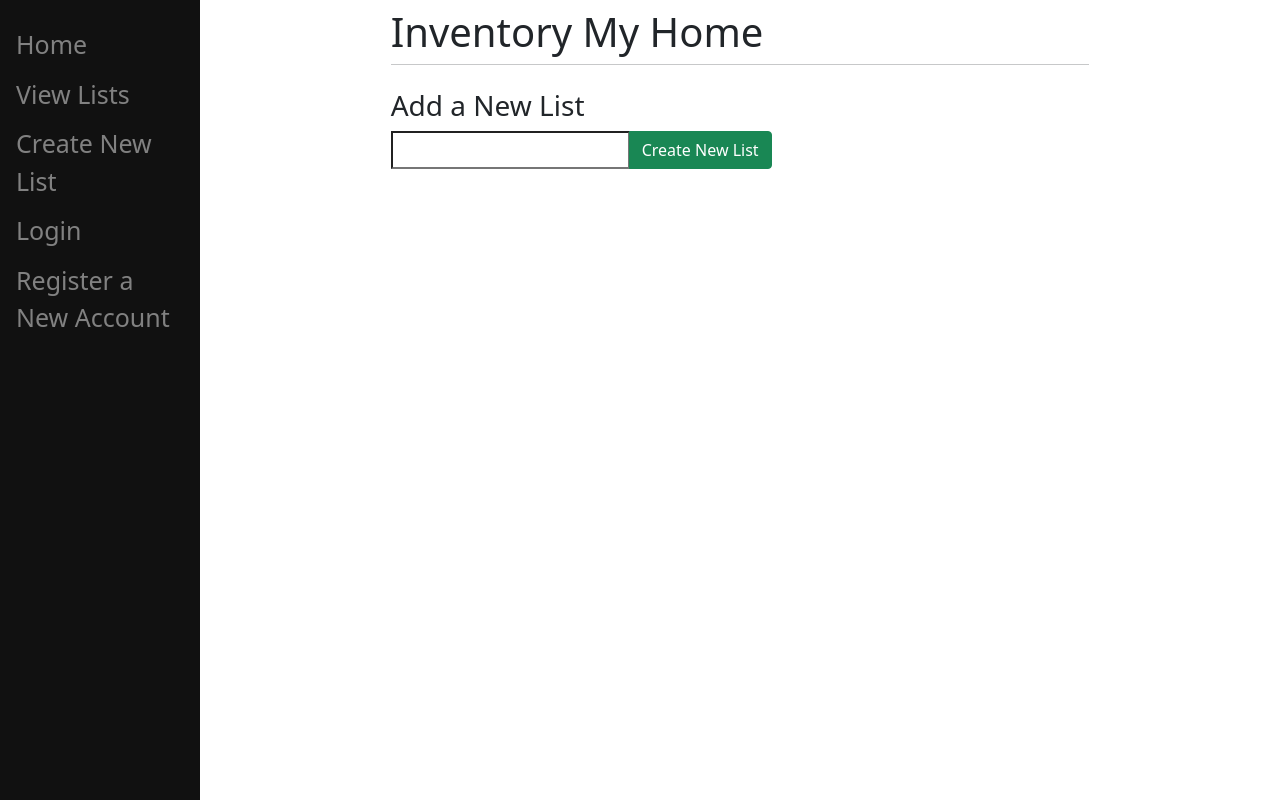
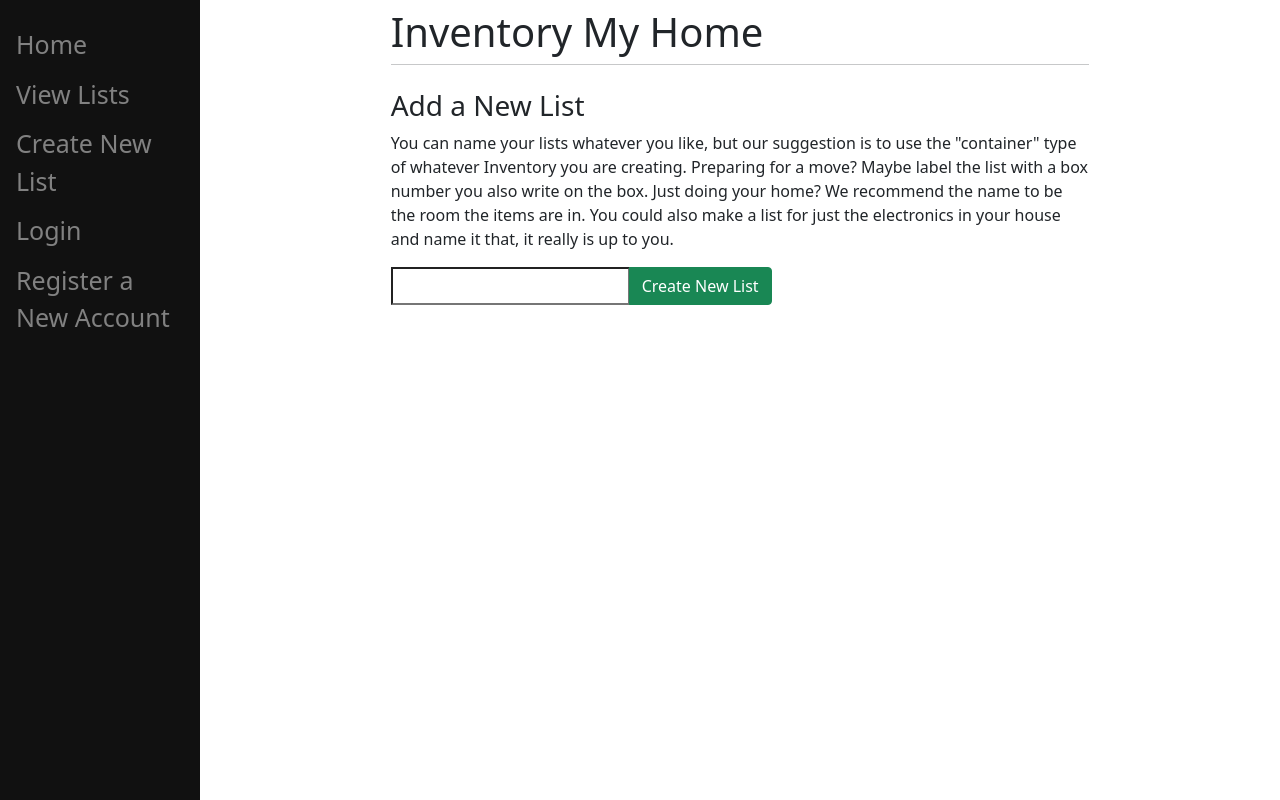
Before and after one commit to jdiket/InventoryMyHome_BackEnd, a Django app: page /create in a window 1280 px wide. Run offline with Django 3.2, Linux system fonts and the light colour scheme.

Commit message:
added flavor and guidance text to the create list page

```diff
--- a/Inventory/templates/Inventory/create.html
+++ b/Inventory/templates/Inventory/create.html
@@ -3,6 +3,8 @@
 {% block content %}
 
     <h3>Add a New List</h3>
+
+    <p>You can name your lists whatever you like, but our suggestion is to use the "container" type of whatever Inventory you are creating.  Preparing for a move?  Maybe label the list with a box number you also write on the box.  Just doing your home?  We recommend the name to be the room the items are in.  You could also make a list for just the electronics in your house and name it that, it really is up to you.</p>
 
     <form method="post" action="/create" class="form-group">
         {% csrf_token %}
```
